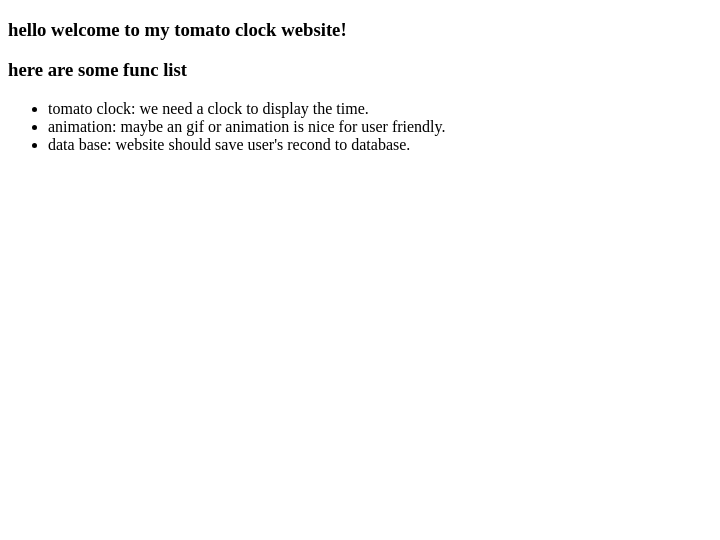
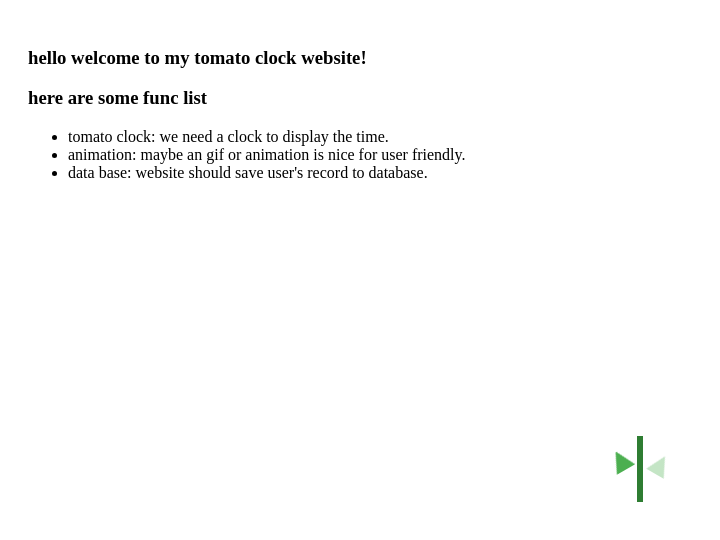
Before and after one commit to manqing321/tomato_web, a Vue app in the folder tomato_web/: page / in a window 1280 px wide. Shown: the top 540 px of the page, without its empty margins (0-720 px from the left). Built offline with nearby package versions, Linux system fonts and the light colour scheme.

Commit message:
add an simple animation

```diff
--- a/tomato_web/src/App.vue
+++ b/tomato_web/src/App.vue
@@ -2,14 +2,24 @@
 </script>
 
 <template>
+  <div class="app-container">
     <h3>hello welcome to my tomato clock website!</h3>
     <h3>here are some func list</h3>
     <ul>
       <li>tomato clock: we need a clock to display the time.</li>
       <li>animation: maybe an gif or animation is nice for user friendly.</li>
-    <li>data base: website should save user's recond to database.</li>
+      <li>data base: website should save user's record to database.</li>
     </ul>
+    <div class="tomato-container">
+      <div class="tomato-plant">
+        <div class="stem"></div>
+        <div class="leaf leaf-left"></div>
+        <div class="leaf leaf-right"></div>
+        <div class="flower"></div>
+        <div class="tomato"></div>
+      </div>
+    </div>
+  </div>
 </template>
 
-<style scoped>
-</style>
+<style src="./styles/App.css"></style>
--- a/tomato_web/src/style.css
+++ /dev/null
@@ -1,79 +0,0 @@
-:root {
-  font-family: system-ui, Avenir, Helvetica, Arial, sans-serif;
-  line-height: 1.5;
-  font-weight: 400;
-
-  color-scheme: light dark;
-  color: rgba(255, 255, 255, 0.87);
-  background-color: #242424;
-
-  font-synthesis: none;
-  text-rendering: optimizeLegibility;
-  -webkit-font-smoothing: antialiased;
-  -moz-osx-font-smoothing: grayscale;
-}
-
-a {
-  font-weight: 500;
-  color: #646cff;
-  text-decoration: inherit;
-}
-a:hover {
-  color: #535bf2;
-}
-
-body {
-  margin: 0;
-  display: flex;
-  place-items: center;
-  min-width: 320px;
-  min-height: 100vh;
-}
-
-h1 {
-  font-size: 3.2em;
-  line-height: 1.1;
-}
-
-button {
-  border-radius: 8px;
-  border: 1px solid transparent;
-  padding: 0.6em 1.2em;
-  font-size: 1em;
-  font-weight: 500;
-  font-family: inherit;
-  background-color: #1a1a1a;
-  cursor: pointer;
-  transition: border-color 0.25s;
-}
-button:hover {
-  border-color: #646cff;
-}
-button:focus,
-button:focus-visible {
-  outline: 4px auto -webkit-focus-ring-color;
-}
-
-.card {
-  padding: 2em;
-}
-
-#app {
-  max-width: 1280px;
-  margin: 0 auto;
-  padding: 2rem;
-  text-align: center;
-}
-
-@media (prefers-color-scheme: light) {
-  :root {
-    color: #213547;
-    background-color: #ffffff;
-  }
-  a:hover {
-    color: #747bff;
-  }
-  button {
-    background-color: #f9f9f9;
-  }
-}
--- /dev/null
+++ b/tomato_web/src/styles/App.css
@@ -0,0 +1,177 @@
+.app-container {
+  padding: 20px;
+}
+
+.tomato-container {
+  position: relative;
+  width: 300px;
+  height: 300px;
+  margin-top: 20px;
+  margin-left: auto;
+  margin-right: auto;
+}
+
+.tomato-plant {
+  position: absolute;
+  bottom: 0;
+  left: 50%;
+  transform: translateX(-50%);
+  width: 20px;
+  height: 0;
+  animation: growTomato 15s linear forwards;
+}
+
+.stem {
+  position: absolute;
+  bottom: 0;
+  left: 50%;
+  transform: translateX(-50%);
+  width: 6px;
+  height: 0;
+  background-color: #2e7d32;
+  animation: growStem 15s linear forwards;
+}
+
+.leaf {
+  position: absolute;
+  width: 0;
+  height: 0;
+  border-left: 10px solid transparent;
+  border-right: 10px solid transparent;
+  border-bottom: 20px solid #4caf50;
+  opacity: 0;
+}
+
+.leaf-left {
+  top: 20%;
+  left: -20px;
+  transform: rotate(-30deg);
+  animation: growLeafLeft 15s linear forwards;
+}
+
+.leaf-right {
+  top: 30%;
+  right: -20px;
+  transform: rotate(30deg);
+  animation: growLeafRight 15s linear forwards;
+}
+
+.flower {
+  position: absolute;
+  top: 50%;
+  left: 50%;
+  transform: translateX(-50%);
+  width: 0;
+  height: 0;
+  border-left: 10px solid transparent;
+  border-right: 10px solid transparent;
+  border-bottom: 20px solid #ffeb3b;
+  opacity: 0;
+  animation: growFlower 15s linear forwards;
+}
+
+.tomato {
+  position: absolute;
+  top: 70%;
+  left: 50%;
+  transform: translateX(-50%);
+  width: 0;
+  height: 0;
+  border-radius: 50%;
+  background-color: green;
+  opacity: 0;
+  animation: growTomatoFruit 15s linear forwards;
+}
+
+@keyframes growTomato {
+  0% {
+    height: 0;
+  }
+  100% {
+    height: 200px;
+  }
+}
+
+@keyframes growStem {
+  0% {
+    height: 0;
+  }
+  100% {
+    height: 200px;
+  }
+}
+
+@keyframes growLeafLeft {
+  0%, 20% {
+    width: 0;
+    height: 0;
+    opacity: 0;
+  }
+  30% {
+    width: 0;
+    height: 0;
+    opacity: 1;
+  }
+  100% {
+    width: 20px;
+    height: 40px;
+    opacity: 1;
+  }
+}
+
+@keyframes growLeafRight {
+  0%, 30% {
+    width: 0;
+    height: 0;
+    opacity: 0;
+  }
+  40% {
+    width: 0;
+    height: 0;
+    opacity: 1;
+  }
+  100% {
+    width: 20px;
+    height: 40px;
+    opacity: 1;
+  }
+}
+
+@keyframes growFlower {
+  0%, 50% {
+    width: 0;
+    height: 0;
+    opacity: 0;
+  }
+  60% {
+    width: 0;
+    height: 0;
+    opacity: 1;
+  }
+  100% {
+    width: 20px;
+    height: 20px;
+    opacity: 1;
+  }
+}
+
+@keyframes growTomatoFruit {
+  0%, 70% {
+    width: 0;
+    height: 0;
+    opacity: 0;
+    background-color: green;
+  }
+  80% {
+    width: 10px;
+    height: 10px;
+    opacity: 1;
+    background-color: yellow;
+  }
+  100% {
+    width: 20px;
+    height: 20px;
+    opacity: 1;
+    background-color: red;
+  }
+}
```
Lines whose indentation alone changed are shown as unchanged.
